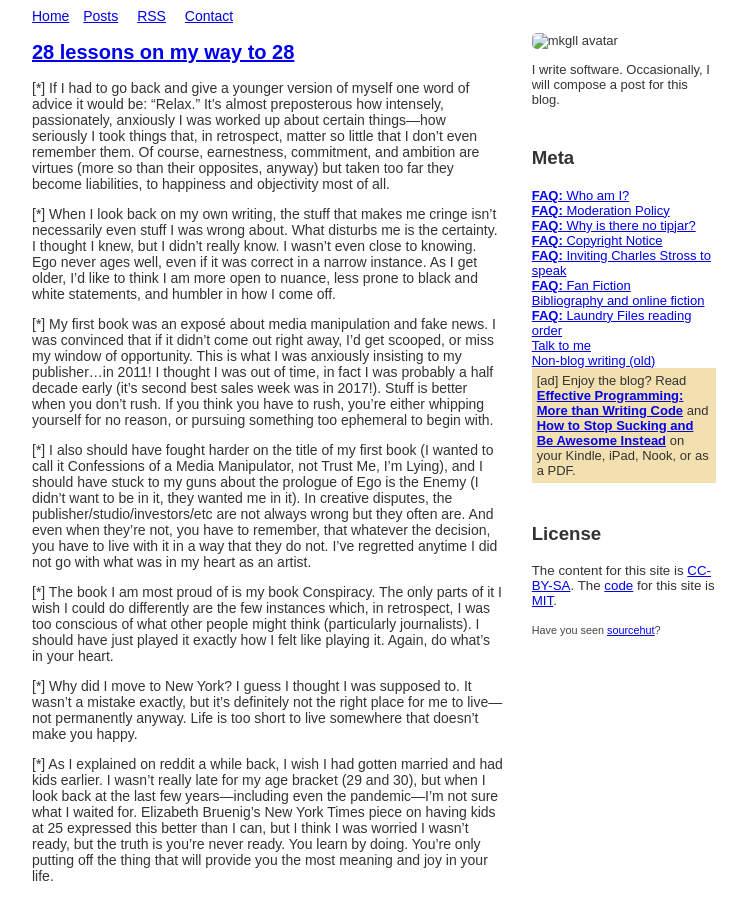
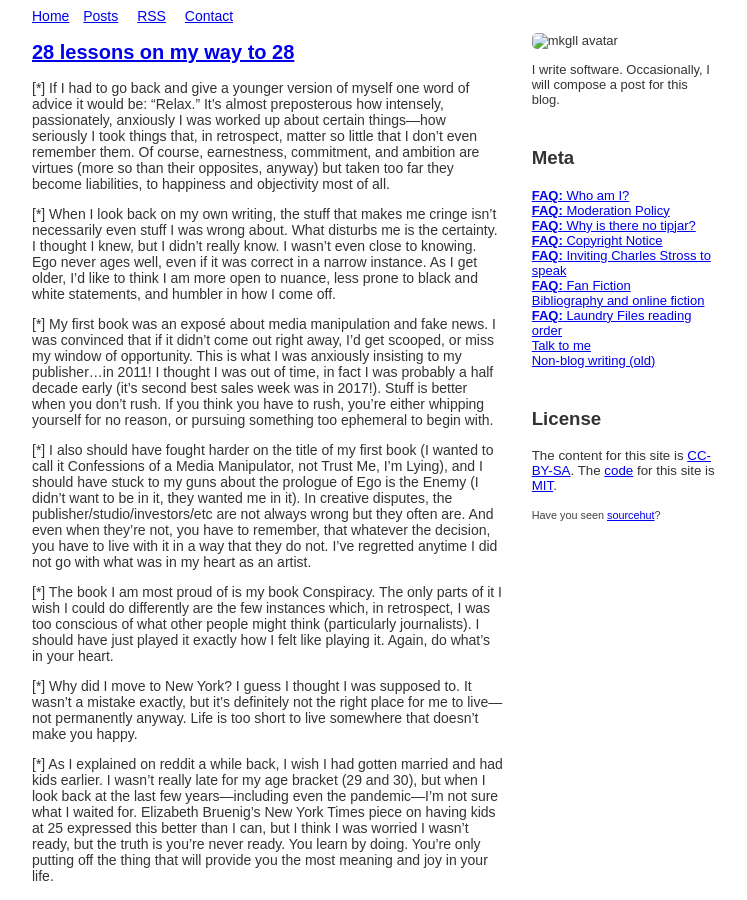
Before and after one commit to wakgill/drw4, a Jekyll site: the page built from index.html, in a window 1280 px wide and 900 px high. Shown: the whole window, without its empty margins (266-1013 px from the left). Built offline with Jekyll 4.4.1, drawn with Linux system fonts in a browser that asks for light colours; the list of posts is cut into pages by our own code.

Commit message:
Update sidebar.html

```diff
--- a/_includes/sidebar.html
+++ b/_includes/sidebar.html
@@ -35,9 +35,9 @@
 </div>
 
 
-  <div class="welovecodinghorror" style="margin-bottom:15px;background: #f2e0b0;padding: 5px;">
+<!---  <div class="welovecodinghorror" style="margin-bottom:15px;background: #f2e0b0;padding: 5px;">
 [ad] Enjoy the blog? Read <b><a href="https://www.amazon.com/dp/B008HUMTO0/?tag=codihorr-20">Effective Programming: More than Writing Code</a></b> and <b><a href="https://www.amazon.com/dp/B00BU3KPQU/?tag=codihorr-20">How to Stop Sucking and Be Awesome Instead</a></b>  on your Kindle, iPad, Nook, or as a PDF.
-</div>
+</div>--->
 
      {% if page.url != '/' %}
     <h3>Recent Posts</h3>
```
